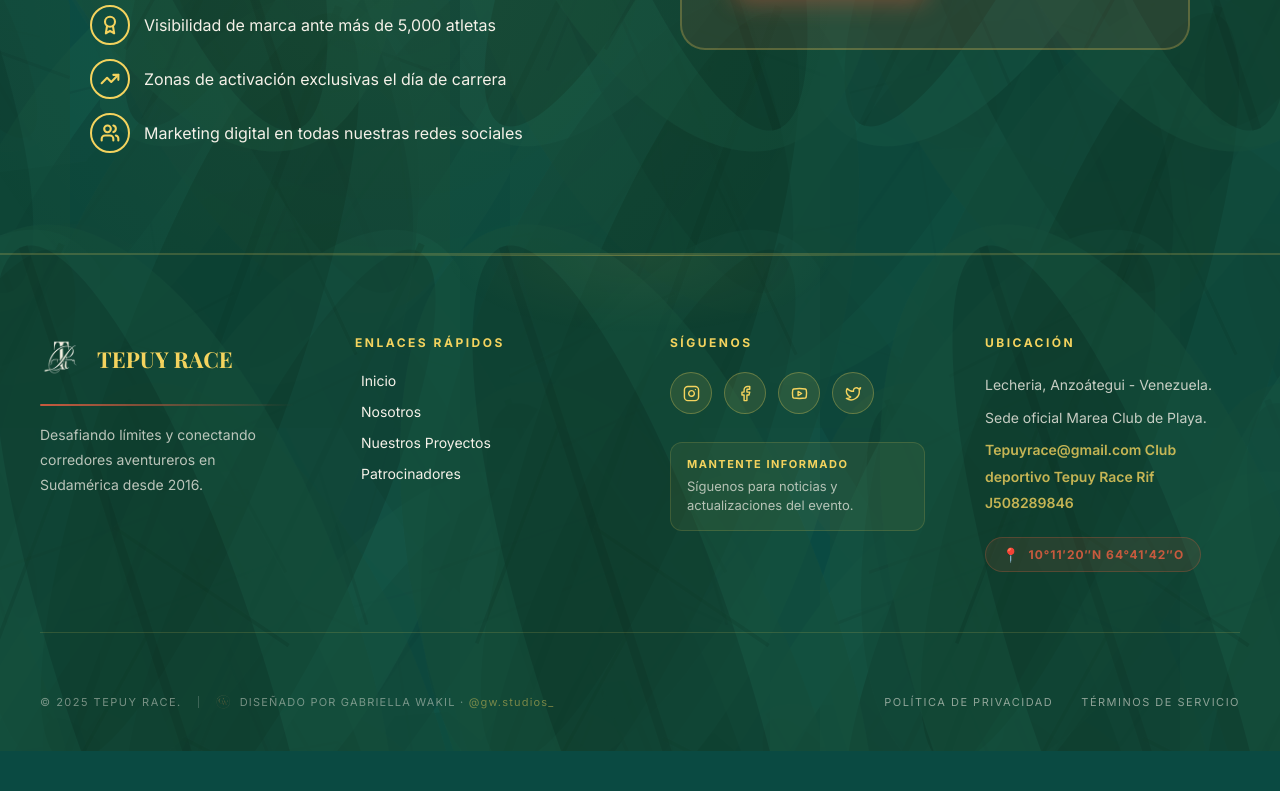
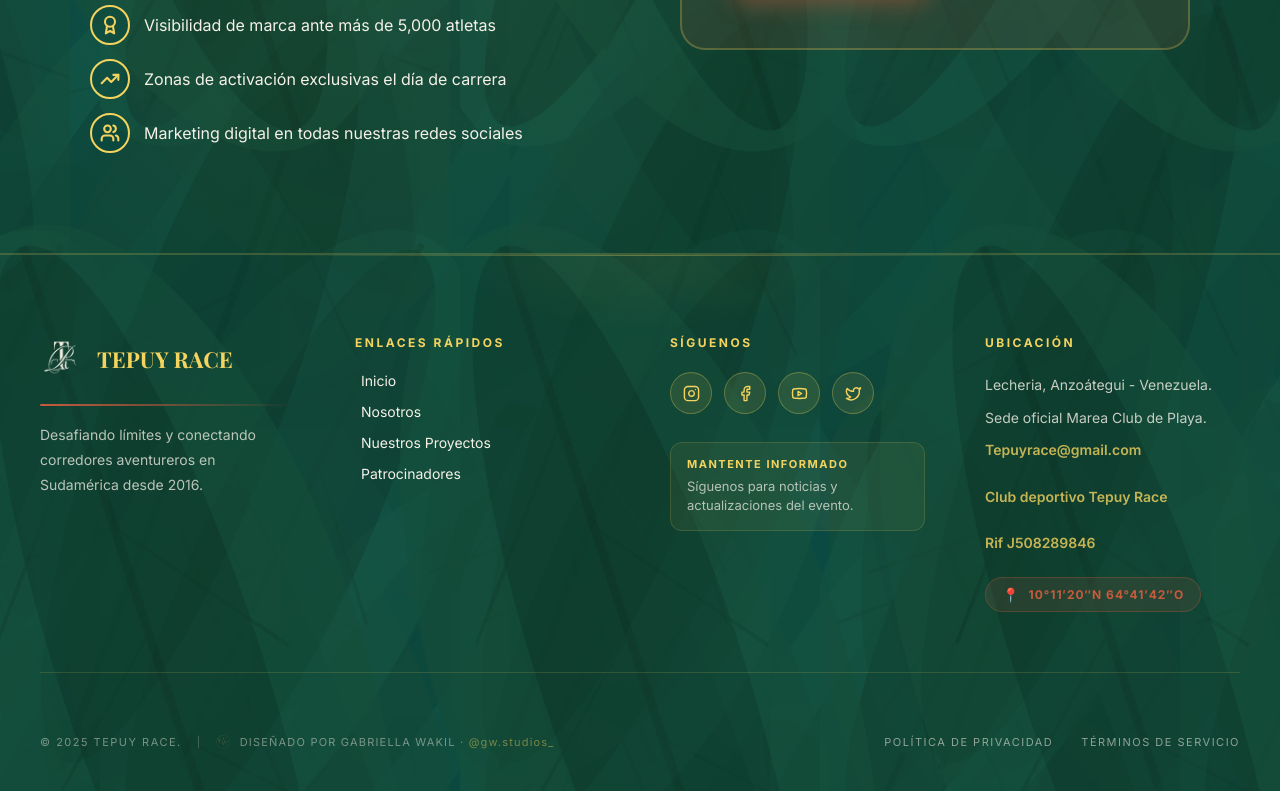
Before and after one commit to gabywakil/tepuy-race, a React (Vite) app: page /#/sponsors in a window 1280 px wide. Shown: the part 2692-3483 px from the top of the page. Before the commit the page ends 3443 px from the top, so only its background shows below. Built offline with nearby package versions, Linux system fonts and the light colour scheme; a web font is replaced by a local one.

Commit message:
Update Footer.jsx

```diff
--- a/src/components/Footer.jsx
+++ b/src/components/Footer.jsx
@@ -283,8 +283,15 @@
 <p style={{ margin: '0 0 6px 0' }}>Sede oficial Marea Club de Playa. </p>
               <p style={{ margin: '0 0 20px 0', color: '#f4d35e', fontWeight: '600', opacity: 1 }}>
                 Tepuyrace@gmail.com
-                Club deportivo Tepuy Race
+
+              </p>
+               <p style={{ margin: '0 0 20px 0', color: '#f4d35e', fontWeight: '600', opacity: 1 }}>
+               Club deportivo Tepuy Race
+
+              </p>
+               <p style={{ margin: '0 0 20px 0', color: '#f4d35e', fontWeight: '600', opacity: 1 }}>
                 Rif J508289846
+
               </p>
             </div>
 
```
